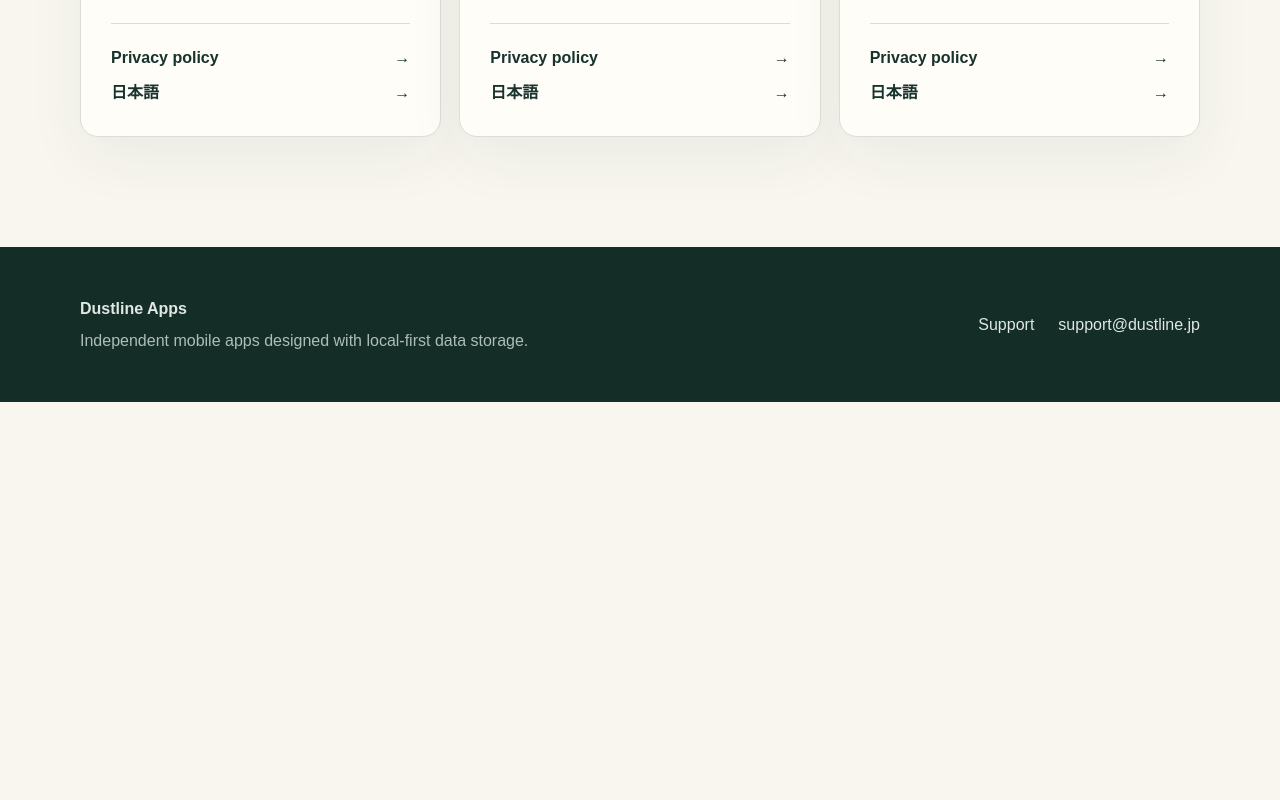
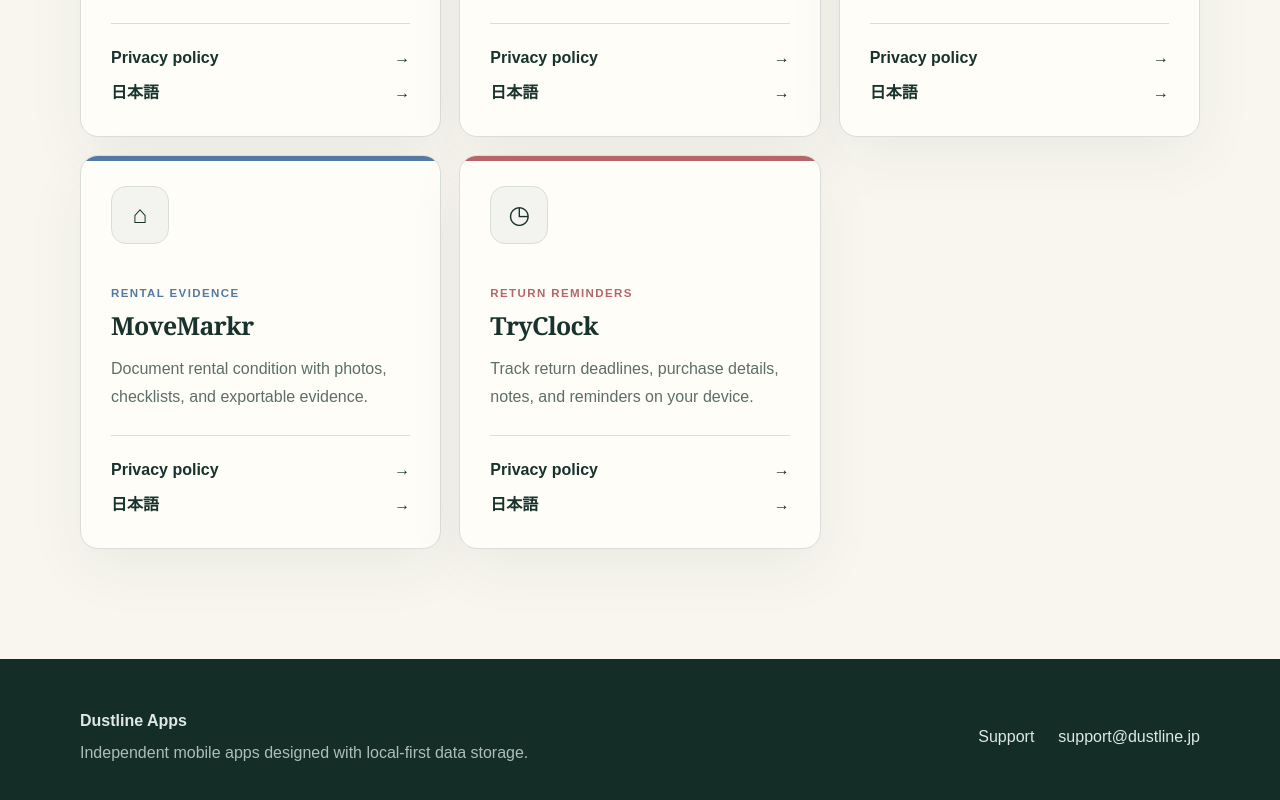
Before and after one commit to yuishoukai-ctrl/dustline-apps-privacy, a Next.js app: page / in a window 1280 px wide. Shown: the part 2104-2904 px from the top of the page. Before the commit the page ends 2506 px from the top, so only its background shows below. Built offline with nearby package versions, Linux system fonts and the light colour scheme.

Commit message:
Add MoveMarkr and TryClock privacy pages (#1)
Co-authored-by: Dustline Apps <dustlineadv@gmail.com>

```diff
--- a/app/site-content.ts
+++ b/app/site-content.ts
@@ -12,6 +12,7 @@
   accent: "blue" | "green" | "rose";
   ads: boolean;
   health: boolean;
+  childrenAge?: 13 | 18;
   noticeEn?: string;
   noticeJa?: string;
   en: LocalizedApp;
@@ -26,6 +27,7 @@
     accent: "blue",
     ads: true,
     health: false,
+    childrenAge: 13,
     en: {
       name: "Noise Diary & dB Meter",
       summary: "Record surrounding sound levels and keep a private noise diary.",
@@ -42,6 +44,7 @@
     accent: "green",
     ads: true,
     health: false,
+    childrenAge: 13,
     en: {
       name: "Vegetable Garden Journal",
       summary: "Keep planting, growth, harvest, and garden photo records together.",
@@ -58,6 +61,7 @@
     accent: "rose",
     ads: false,
     health: true,
+    childrenAge: 13,
     en: {
       name: "Pet Health & Care Binder",
       summary: "Organize pet health, medication, vaccine, visit, and document records.",
@@ -191,10 +195,44 @@
         "保護者が管理する生徒、出席、学習、作品の記録を端末内に保存するアプリです。",
     },
   },
+  {
+    slug: "move-markr",
+    icon: "⌂",
+    category: "Rental evidence",
+    accent: "blue",
+    ads: false,
+    health: false,
+    childrenAge: 13,
+    en: {
+      name: "MoveMarkr",
+      summary: "Document rental condition with photos, checklists, and exportable evidence.",
+    },
+    ja: {
+      name: "MoveMarkr",
+      summary: "賃貸物件の状態を写真、チェックリスト、書き出し可能な証跡として端末内に保存します。",
+    },
+  },
+  {
+    slug: "try-clock",
+    icon: "◷",
+    category: "Return reminders",
+    accent: "rose",
+    ads: false,
+    health: false,
+    childrenAge: 18,
+    en: {
+      name: "TryClock",
+      summary: "Track return deadlines, purchase details, notes, and reminders on your device.",
+    },
+    ja: {
+      name: "TryClock",
+      summary: "返品期限、購入情報、メモ、リマインダーを端末内で管理します。",
+    },
+  },
 ];
 
-export const updatedDate = "July 30, 2026";
-export const updatedDateJa = "2026年7月30日";
+export const updatedDate = "August 11, 2026";
+export const updatedDateJa = "2026年8月11日";
 
 export function getApp(slug: string) {
   return apps.find((app) => app.slug === slug);
```
Also changed, not shown: app/[locale]/privacy/[app]/page.tsx (+38 -4 lines).
